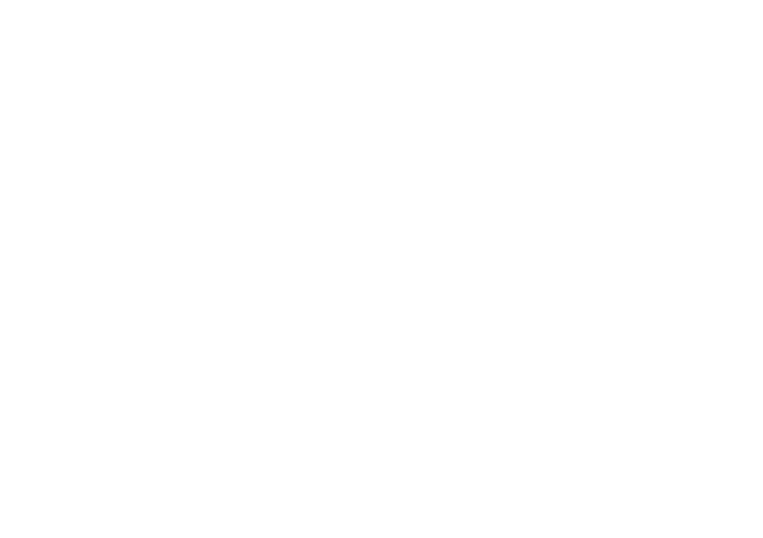
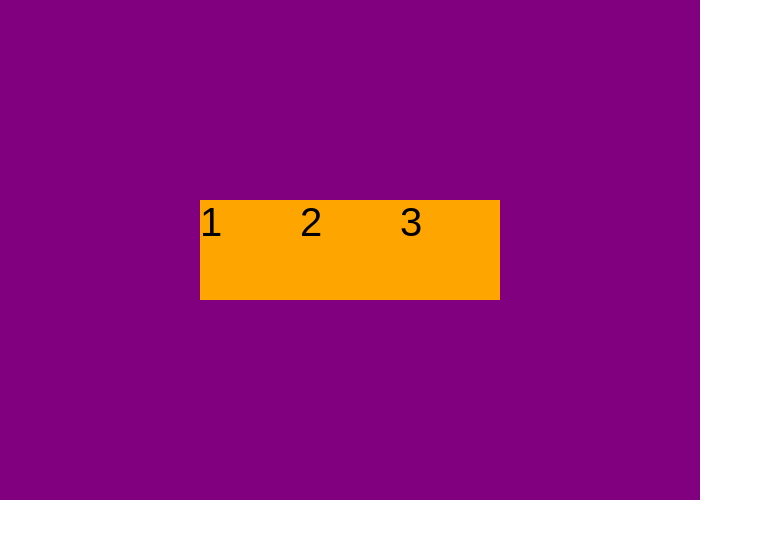
Before and after one commit to MacarenaCarrero/flexbox, a plain HTML site: page index.html in a window 1280 px wide. Shown: the whole page, without its empty margins (0-763 px from the left). Drawn offline with Linux system fonts and the light colour scheme.

Commit message:
practica

```diff
--- a/css/styles.css
+++ b/css/styles.css
@@ -22,3 +22,18 @@ body {
   margin: 0;
   font-family: sans-serif;
 }
+.container {
+  display: flex;
+  flex-direction;
+  align-items: center;
+  justify-content: center;
+  width: 700px;
+  height: 500px;
+  background-color: purple;
+}
+.box {
+  width: 100px;
+  height: 100px;
+  background-color: orange;
+  font-size: 40px;
+}
--- a/index.html
+++ b/index.html
@@ -7,6 +7,10 @@
     <title>Document</title>
 </head>
 <body>
-
+    <div class="container">
+        <div class="box">1</div>
+        <div class="box">2</div>
+        <div class="box">3</div>
+    </div>
 </body>
 </html>
```
